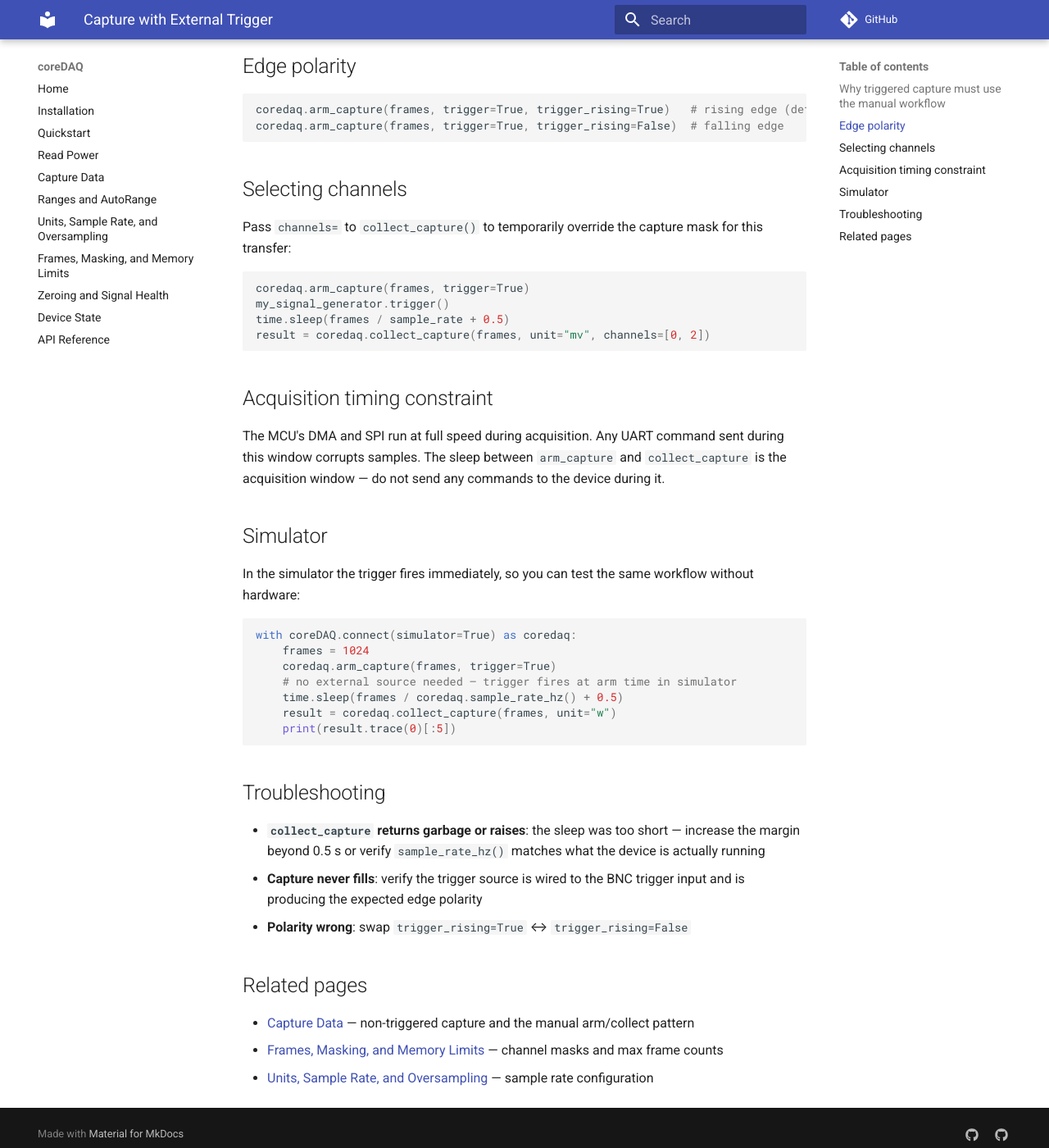
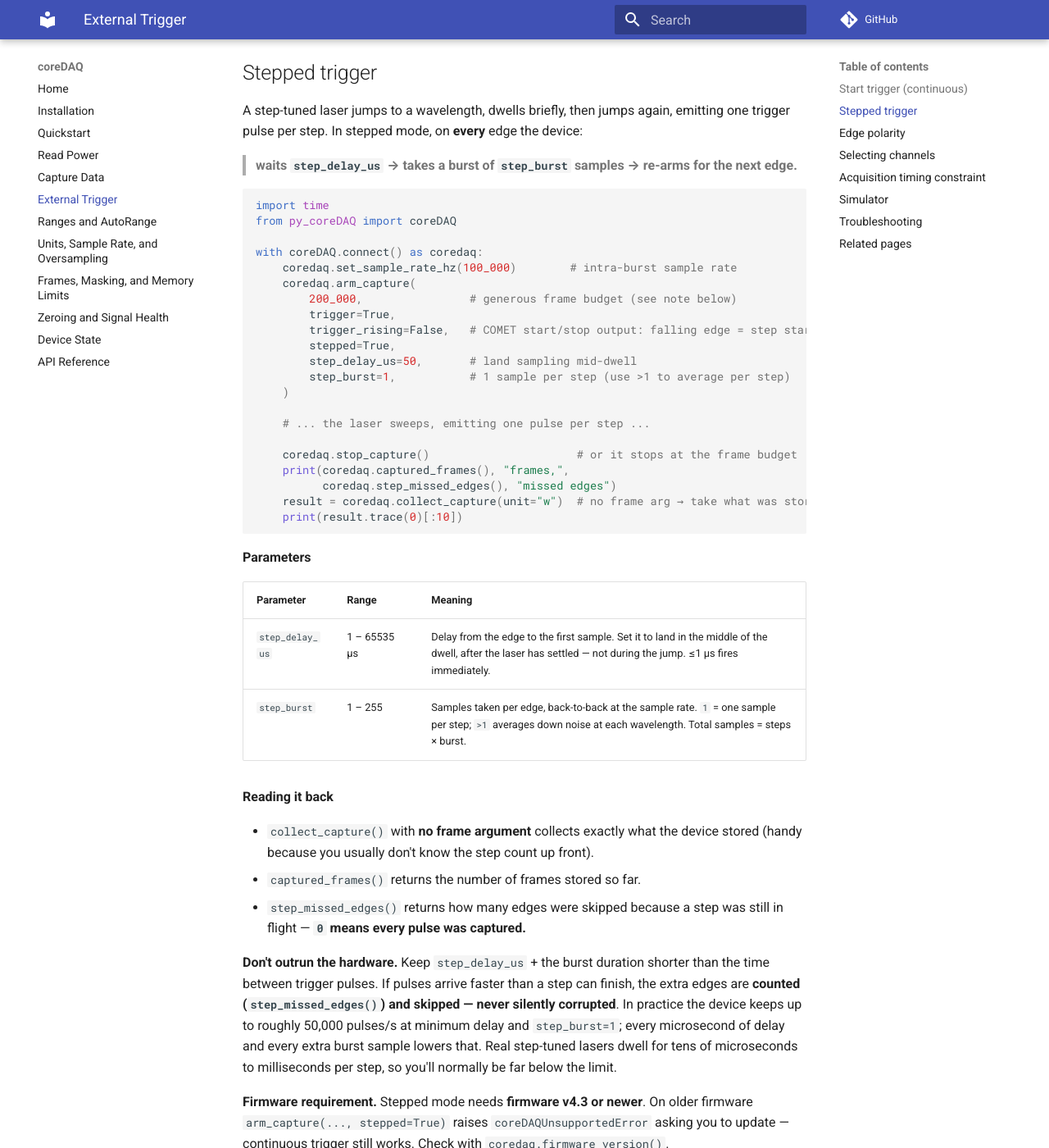
Before and after one commit to core-inst-git/py_coreDAQ, an MkDocs documentation site: the page built from docs/trigger.md, in a window 1280 px wide and 1400 px high, scrolled down 1089 px. Shown: the whole window at 82% size. Built offline with MkDocs 1.6.1 and Material for MkDocs 9.7.7, drawn with Linux system fonts in a browser that asks for light colours; comment, search, counter and statistics services are not loaded; some of the changed text lies outside the part shown.

Commit message:
v1.2.1: consistent display rounding for all units; document stepped trigger
Rounding is now uniform and free of float-noise "infinite decimals" in both
the scalar reading path and the vectorized capture path:
  W   -> 6 significant figures (spans pW..mW, so fixed decimals don't fit)
  V   -> 6 decimals (1 uV)   mV -> 3 decimals (1 uV)
  dBm -> 2 decimals          adc -> exact integer
Previously W (scalar LOG + all capture traces) and V were returned as raw
float64, and capture mV was unrounded.

Docs: External Trigger page documents the stepped/burst trigger mode
(step_delay_us, step_burst, captured_frames/step_missed_edges, firmware v4.3+)
and is added to the site nav (it was previously unreachable).

Co-Authored-By: Claude Opus 4.8 <noreply@anthropic.com>

````diff
--- a/docs/trigger.md
+++ b/docs/trigger.md
@@ -1,19 +1,28 @@
 # Capture with External Trigger
 
-The instrument arms the capture buffer and waits at the trigger input. When the edge arrives, DMA starts and the MCU records exactly `frames` samples at the configured sample rate. Recording stops when the buffer is full.
+The instrument can synchronise a capture to an external instrument (typically a
+tunable laser) through an edge on the **BNC trigger input**. There are two
+modes, both selected through `arm_capture()`:
 
-The trigger controls **when recording starts**, not the timing between samples.
+- **Start trigger (continuous)** — one edge starts recording, then the device
+  samples on its own internal timer at the configured rate until `frames` frames
+  are collected. For a *continuously sweeping* laser: one edge marks the start of
+  the sweep, and because the sweep speed and sample rate are both fixed, each
+  sample maps to a known wavelength.
+- **Stepped trigger** — the device reacts to **every** edge, taking a short burst
+  of samples a tunable delay after each one. For a *step-and-dwell* laser that
+  emits one pulse per wavelength step. *(Requires firmware v4.3+.)*
 
-## Why triggered capture must use the manual workflow
+Choose the active edge with `trigger_rising=True` (rising) or `False` (falling).
 
-`capture()` is a blocking call — it arms, starts, waits, and collects in one go. With an external trigger you need to:
+---
 
-1. Arm the instrument
-2. **Start your trigger source from the same script** (e.g. command a signal generator, pulse a GPIO)
-3. Wait for the acquisition to finish
-4. Collect the data
+## Start trigger (continuous)
 
-Step 2 is impossible if the driver is blocking on step 1. Use `arm_capture()` + `collect_capture()` instead:
+`capture()` is a blocking call — it arms, starts, waits, and collects in one go.
+With an external trigger you must start your trigger source *from the same
+script*, which is impossible while a blocking call is running. Use
+`arm_capture()` + `collect_capture()` instead:
 
 ```python
 import time
@@ -23,53 +32,121 @@ frames = 4096
 with coreDAQ.connect() as coredaq:
     sample_rate = coredaq.sample_rate_hz()
 
-    # Arm — returns immediately, instrument is now waiting at the trigger input.
+    # Arm — returns immediately; the instrument is now waiting at the trigger input.
     coredaq.arm_capture(frames, trigger=True, trigger_rising=True)
 
     # Fire your trigger source — runs in the same script, no blocking.
     my_signal_generator.trigger()
 
-    # Sleep for the acquisition window.
-    # Do not send any commands to the device while DMA is running.
+    # Sleep for the acquisition window. Do NOT send commands while DMA runs.
     time.sleep(frames / sample_rate + 0.5)
 
-    # Acquisition is done — transfer and convert.
+    # Acquisition done — transfer and convert.
     result = coredaq.collect_capture(frames, unit="w")
-
     print(result.trace(0)[:10])
 ```
+
+---
+
+## Stepped trigger
+
+A step-tuned laser jumps to a wavelength, dwells briefly, then jumps again,
+emitting one trigger pulse per step. In stepped mode, on **every** edge the
+device:
+
+> **waits `step_delay_us` → takes a burst of `step_burst` samples → re-arms for the next edge.**
+
+```python
+import time
+from py_coreDAQ import coreDAQ
+
+with coreDAQ.connect() as coredaq:
+    coredaq.set_sample_rate_hz(100_000)        # intra-burst sample rate
+    coredaq.arm_capture(
+        200_000,                # generous frame budget (see note below)
+        trigger=True,
+        trigger_rising=False,   # COMET start/stop output: falling edge = step start
+        stepped=True,
+        step_delay_us=50,       # land sampling mid-dwell
+        step_burst=1,           # 1 sample per step (use >1 to average per step)
+    )
+
+    # ... the laser sweeps, emitting one pulse per step ...
+
+    coredaq.stop_capture()                      # or it stops at the frame budget
+    print(coredaq.captured_frames(), "frames,",
+          coredaq.step_missed_edges(), "missed edges")
+    result = coredaq.collect_capture(unit="w")  # no frame arg → take what was stored
+    print(result.trace(0)[:10])
+```
+
+**Parameters**
+
+| Parameter | Range | Meaning |
+|---|---|---|
+| `step_delay_us` | 1 – 65535 µs | Delay from the edge to the first sample. Set it to land in the middle of the dwell, after the laser has settled — not during the jump. ≤1 µs fires immediately. |
+| `step_burst` | 1 – 255 | Samples taken per edge, back-to-back at the sample rate. `1` = one sample per step; `>1` averages down noise at each wavelength. Total samples = steps × burst. |
+
+**Reading it back**
+
+- `collect_capture()` with **no frame argument** collects exactly what the device
+  stored (handy because you usually don't know the step count up front).
+- `captured_frames()` returns the number of frames stored so far.
+- `step_missed_edges()` returns how many edges were skipped because a step was
+  still in flight — **`0` means every pulse was captured.**
+
+**Don't outrun the hardware.** Keep `step_delay_us` + the burst duration shorter
+than the time between trigger pulses. If pulses arrive faster than a step can
+finish, the extra edges are **counted (`step_missed_edges()`) and skipped — never
+silently corrupted**. In practice the device keeps up to roughly 50,000 pulses/s
+at minimum delay and `step_burst=1`; every microsecond of delay and every extra
+burst sample lowers that. Real step-tuned lasers dwell for tens of microseconds
+to milliseconds per step, so you'll normally be far below the limit.
+
+**Firmware requirement.** Stepped mode needs **firmware v4.3 or newer**. On older
+firmware `arm_capture(..., stepped=True)` raises `coreDAQUnsupportedError` asking
+you to update — continuous trigger still works. Check with
+`coredaq.firmware_version()`.
+
+---
 
 ## Edge polarity
 
 ```python
-coredaq.arm_capture(frames, trigger=True, trigger_rising=True)   # rising edge (default)
-coredaq.arm_capture(frames, trigger=True, trigger_rising=False)  # falling edge
+coredaq.arm_capture(frames, trigger=True, trigger_rising=True)   # rising (default)
+coredaq.arm_capture(frames, trigger=True, trigger_rising=False)  # falling
 ```
+
+For the Chilas COMET start/stop output, trigger on the **falling edge** — it
+marks the start of the wavelength ramp.
 
 ## Selecting channels
 
-Pass `channels=` to `collect_capture()` to temporarily override the capture mask for this transfer:
+Pass `channels=` to `collect_capture()` to override the capture mask for this
+transfer (applies to both modes):
 
 ```python
-coredaq.arm_capture(frames, trigger=True)
-my_signal_generator.trigger()
-time.sleep(frames / sample_rate + 0.5)
-result = coredaq.collect_capture(frames, unit="mv", channels=[0, 2])
+result = coredaq.collect_capture(unit="mv", channels=[0, 2])
 ```
 
 ## Acquisition timing constraint
 
-The MCU's DMA and SPI run at full speed during acquisition. Any UART command sent during this window corrupts samples. The sleep between `arm_capture` and `collect_capture` is the acquisition window — do not send any commands to the device during it.
+The MCU's DMA and SPI run at full speed during acquisition. Any command sent
+during the acquisition window corrupts samples. For the continuous mode the sleep
+between `arm_capture` and `collect_capture` *is* that window — don't send
+commands during it. In stepped mode, querying `captured_frames()` /
+`step_missed_edges()` between bursts is safe at modest step rates, but avoid it
+during a high-rate burst.
 
 ## Simulator
 
-In the simulator the trigger fires immediately, so you can test the same workflow without hardware:
+In the simulator the trigger fires immediately, so you can exercise both
+workflows without hardware:
 
 ```python
 with coreDAQ.connect(simulator=True) as coredaq:
     frames = 1024
     coredaq.arm_capture(frames, trigger=True)
-    # no external source needed — trigger fires at arm time in simulator
     time.sleep(frames / coredaq.sample_rate_hz() + 0.5)
     result = coredaq.collect_capture(frames, unit="w")
     print(result.trace(0)[:5])
@@ -77,9 +154,15 @@ with coreDAQ.connect(simulator=True) as coredaq:
 
 ## Troubleshooting
 
-- **`collect_capture` returns garbage or raises**: the sleep was too short — increase the margin beyond 0.5 s or verify `sample_rate_hz()` matches what the device is actually running
-- **Capture never fills**: verify the trigger source is wired to the BNC trigger input and is producing the expected edge polarity
-- **Polarity wrong**: swap `trigger_rising=True` ↔ `trigger_rising=False`
+- **`collect_capture` returns garbage / raises (continuous)**: the sleep was too
+  short — increase the margin or verify `sample_rate_hz()` matches the device.
+- **Capture never fills / `captured_frames()` stays 0**: verify the trigger source
+  is wired to the BNC input and producing the expected edge polarity.
+- **`step_missed_edges()` is non-zero**: pulses are arriving faster than a step
+  finishes — slow the trigger rate, shorten `step_delay_us`, or reduce `step_burst`.
+- **`coreDAQUnsupportedError` on `stepped=True`**: the device firmware is older
+  than v4.3 — update it.
+- **Polarity wrong**: swap `trigger_rising=True` ↔ `trigger_rising=False`.
 
 ## Related pages
 
--- a/mkdocs.yml
+++ b/mkdocs.yml
@@ -28,6 +28,7 @@ nav:
   - Quickstart: quickstart.md
   - Read Power: readings.md
   - Capture Data: capture.md
+  - External Trigger: trigger.md
   - Ranges and AutoRange: ranges.md
   - Units, Sample Rate, and Oversampling: settings.md
   - Frames, Masking, and Memory Limits: frames.md
--- a/py_coreDAQ/__init__.py
+++ b/py_coreDAQ/__init__.py
@@ -43,7 +43,7 @@ trigger BNC). Select rising/falling edge with ``trigger_rising``:
   (1..255) takes that many samples per step. Keep ``delay + burst`` shorter
   than the trigger period or edges are counted as missed and skipped.
 """
-__version__ = "1.2.0"
+__version__ = "1.2.1"
 
 from ._coredaq import (
     CaptureChannelStatus,
--- a/pyproject.toml
+++ b/pyproject.toml
@@ -4,7 +4,7 @@ build-backend = "setuptools.build_meta"
 
 [project]
 name = "py_coreDAQ"
-version = "1.2.0"
+version = "1.2.1"
 description = "Python driver for the coreDAQ low-noise opto-electronic data acquisition system."
 readme = "README.md"
 requires-python = ">=3.10"
````
Also changed, not shown: 1 other file.
